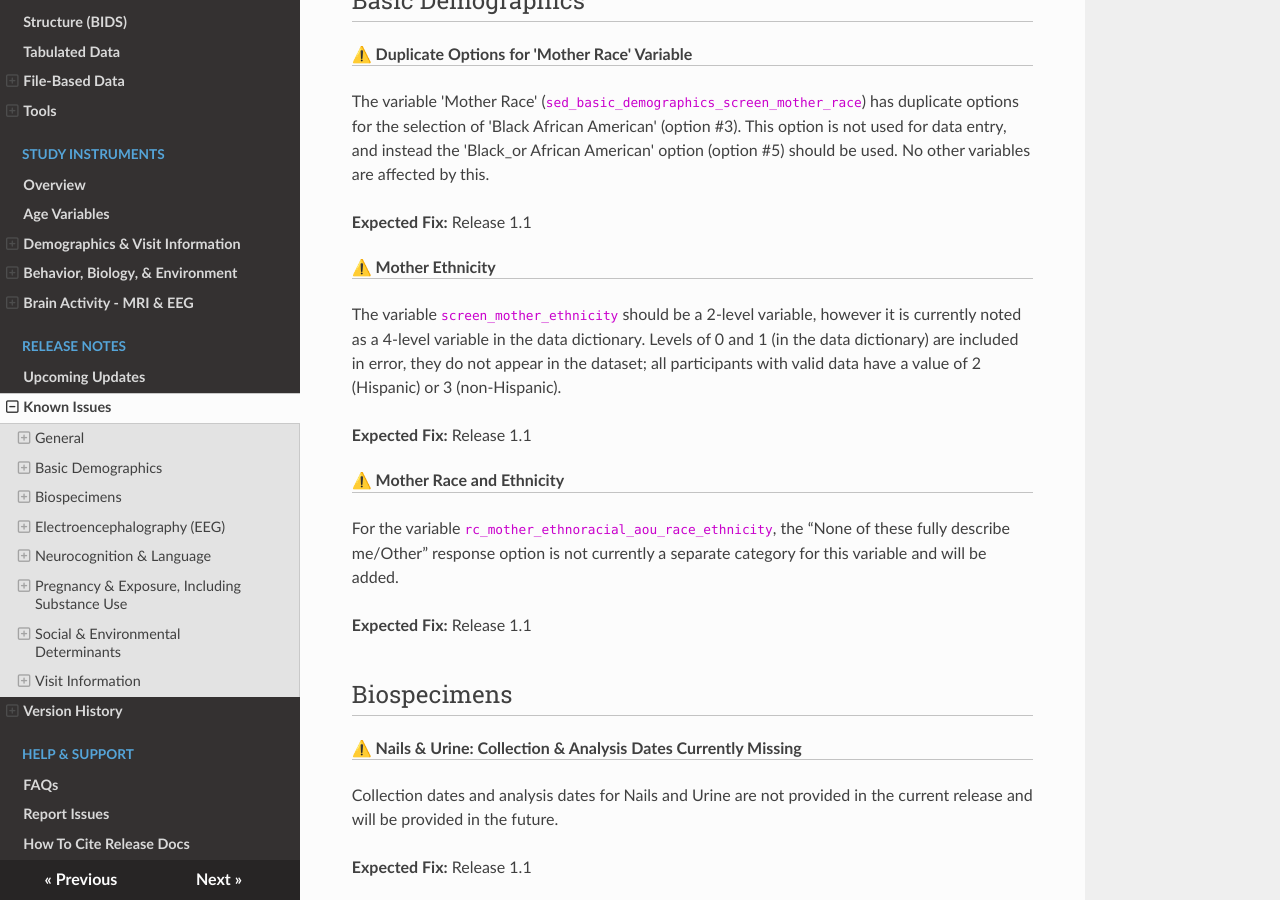
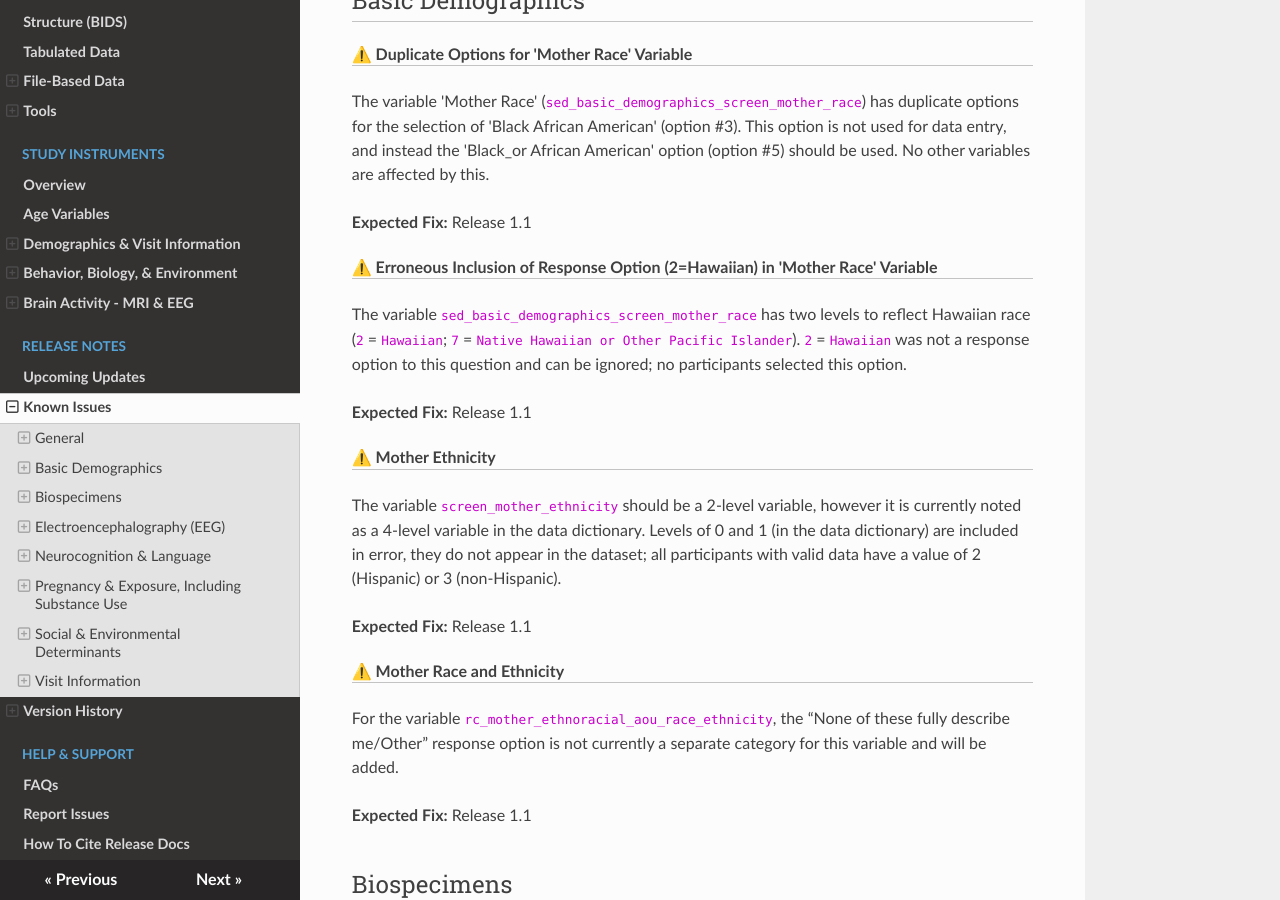
Before and after one commit to nbdc-datahub/hbcd-docs, an MkDocs documentation site: the page built from docs/changelog/knownissues.md, in a window 1280 px wide and 900 px high, scrolled down 783 px. Built offline with MkDocs 1.6.1, drawn with Linux system fonts in a browser that asks for light colours; nearby versions of some CDN libraries.

Commit message:
add new mother race known issue

```diff
--- a/docs/changelog/knownissues.md
+++ b/docs/changelog/knownissues.md
@@ -17,6 +17,11 @@ Instruction text in the form's metadata is extracted programmatically from the m
 ## Basic Demographics
 ##### ⚠️ Duplicate Options for 'Mother Race' Variable
 The variable 'Mother Race' (`sed_basic_demographics_screen_mother_race`) has duplicate options for the selection of 'Black African American' (option #3). This option is not used for data entry, and instead the 'Black_or African American' option (option #5) should be used. No other variables are affected by this.
+
+**Expected Fix:** Release 1.1
+
+##### ⚠️ Erroneous Inclusion of Response Option (2=Hawaiian) in 'Mother Race' Variable
+The variable `sed_basic_demographics_screen_mother_race` has two levels to reflect Hawaiian race (`2` = `Hawaiian`; `7` = `Native Hawaiian or Other Pacific Islander`). `2` = `Hawaiian` was not a response option to this question and can be ignored; no participants selected this option.
 
 **Expected Fix:** Release 1.1
 
```
